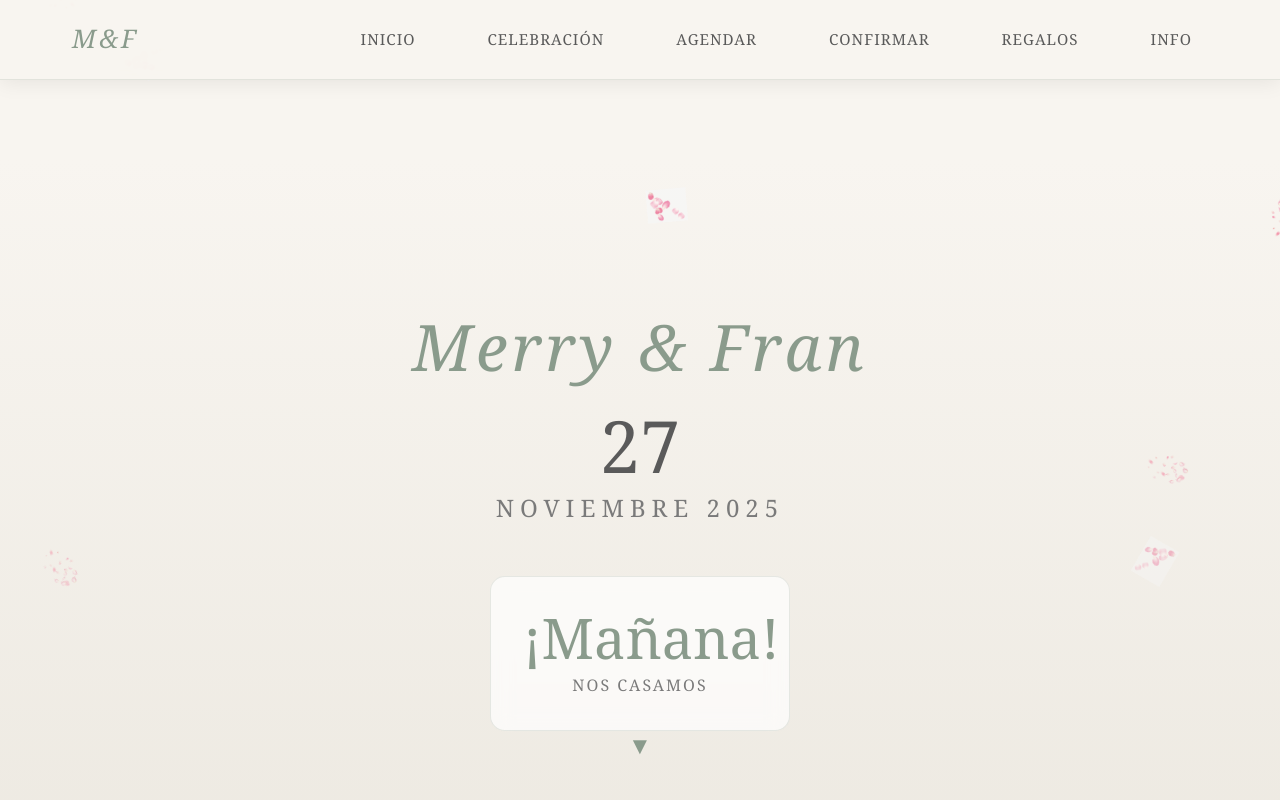
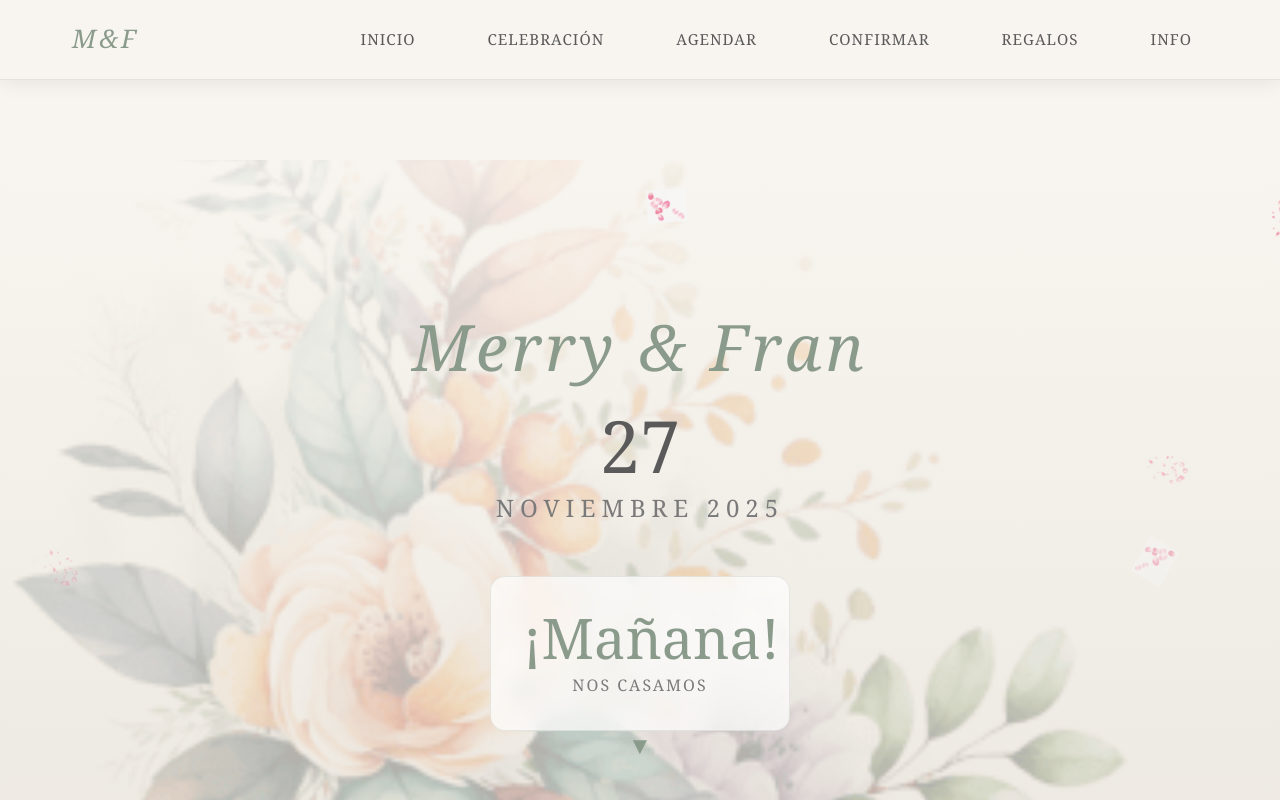
Before and after one commit to diem0002/bodaweb, a plain HTML site: page index.html in a window 1280 px wide. Shown: the top 800 px of the page. Drawn offline with Linux system fonts and the light colour scheme; files whose address does not match are found by name.

Commit message:
se cargan img

```diff
--- a/css/styles.css
+++ b/css/styles.css
@@ -833,7 +833,7 @@ footer p {
 .hero {
     background:
         linear-gradient(rgba(248, 245, 240, 0.9), rgba(232, 228, 219, 0.7)),
-        url('../images/textura-papel.jpg') center/cover;
+        url('../images/flores3.png') center/cover;
 }
 
 /* ===== RESPONSIVE ADICIONAL ===== */
```
